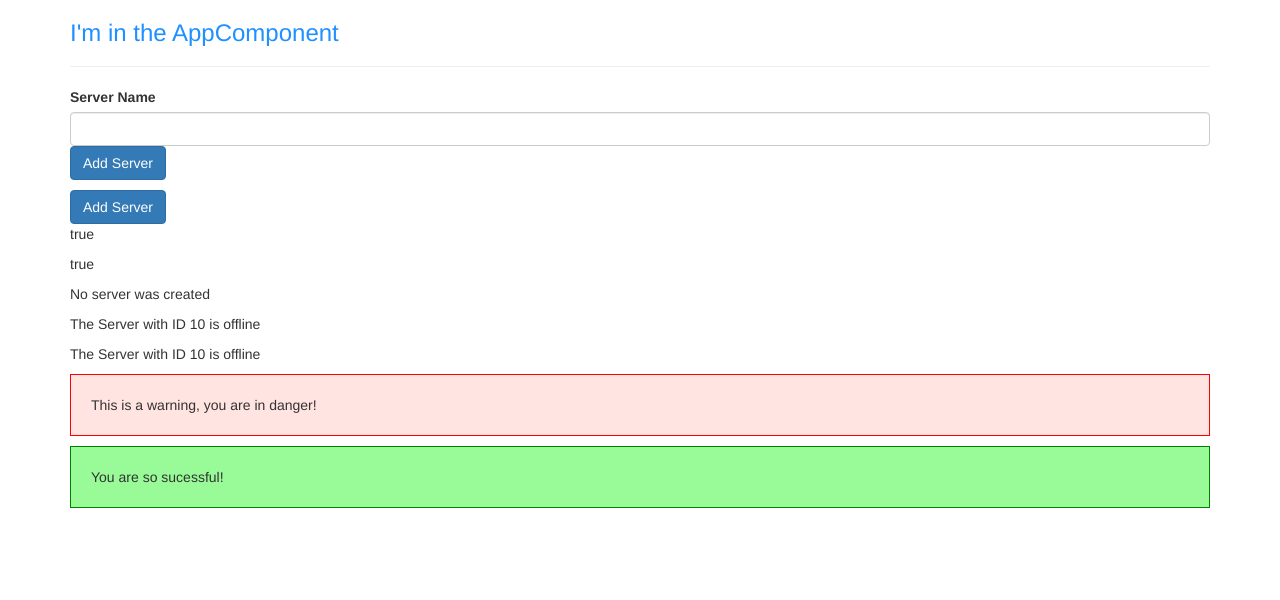
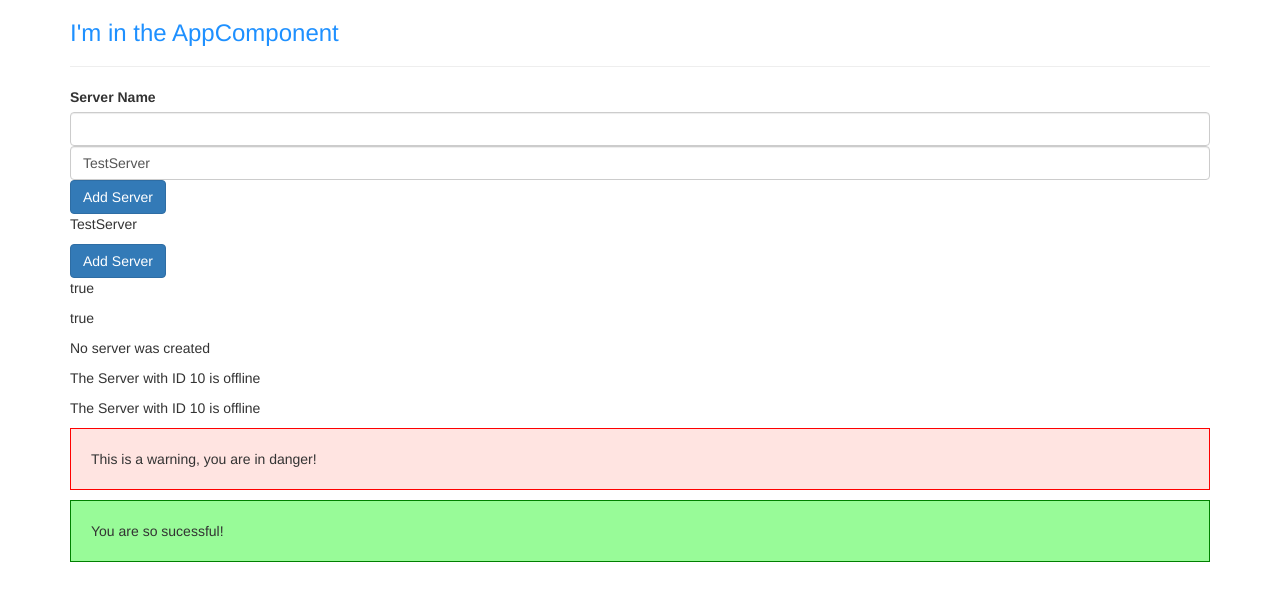
Before and after one commit to panhaleap/my-first-app, an Angular app: page / in a window 1280 px wide. Shown: the top 600 px of the page. Built offline with nearby package versions, Linux system fonts and the light colour scheme.

Commit message:
2 ways binding with ngModel

```diff
--- a/src/app/servers/servers.component.html
+++ b/src/app/servers/servers.component.html
@@ -1,6 +1,9 @@
 <label for="">Server Name</label>
 <input type="text" class="form-control"
 (input)="onUpdateServerName($event)">
+
+<input type="text" class="form-control"
+[(ngModel)]= "serverName">
 
 <button class="btn btn-primary"
 [disabled] ="!allowNewServer"
--- a/src/app/servers/servers.component.ts
+++ b/src/app/servers/servers.component.ts
@@ -10,7 +10,7 @@
 export class ServersComponent implements OnInit {
   allowNewServer = false;
   serverCreationStatus = 'No server was created';
-  serverName;
+  serverName = 'TestServer';
   constructor() {
     setTimeout(() => {
       this.allowNewServer = true;
```
Also changed, not shown: src/app/app.module.ts (+4 -3 lines).
